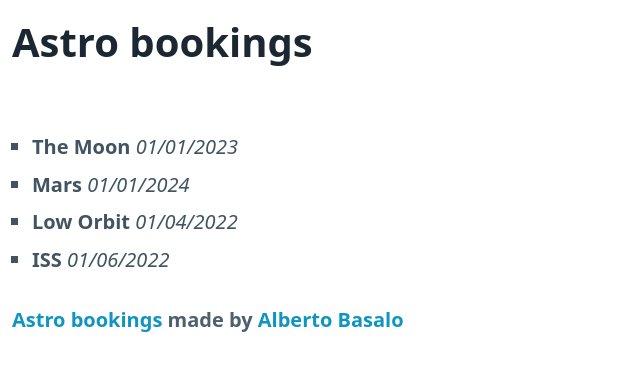
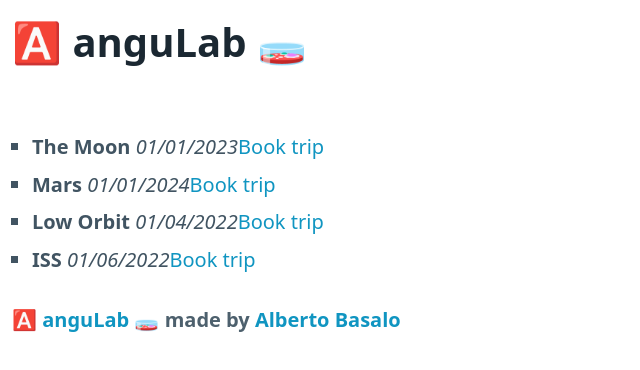
Before and after one commit to AlbertoBasalo/angular-testing, an Angular app: page / in a window 1280 px wide. Shown: the top 370 px of the page, without its empty margins (0-640 px from the left). Built offline with nearby package versions, Linux system fonts and the light colour scheme; data requests are answered from the project's data file.

Commit message:
docs: book trip

```diff
--- a/src/app/app.component.ts
+++ b/src/app/app.component.ts
@@ -13,5 +13,5 @@
   styles: [],
 })
 export class AppComponent {
-  title = 'Astro bookings';
+  title = '🅰️ anguLab 🧫';
 }
--- a/src/app/routes/home/trips.list.ts
+++ b/src/app/routes/home/trips.list.ts
@@ -8,6 +8,7 @@
       <li *ngFor="let trip of trips">
         <strong>{{ trip.destination }} </strong>
         <em>{{ trip.startDate | date: 'dd/MM/yyyy' }}</em>
+        <a [routerLink]="">Book trip</a>
       </li>
     </ul>
   `,
```
Also changed, not shown: src/app/components/error/error-message.component.ts (deleted, +0 -11 lines), 2 other files (tests, documents, lock files or other folders).
